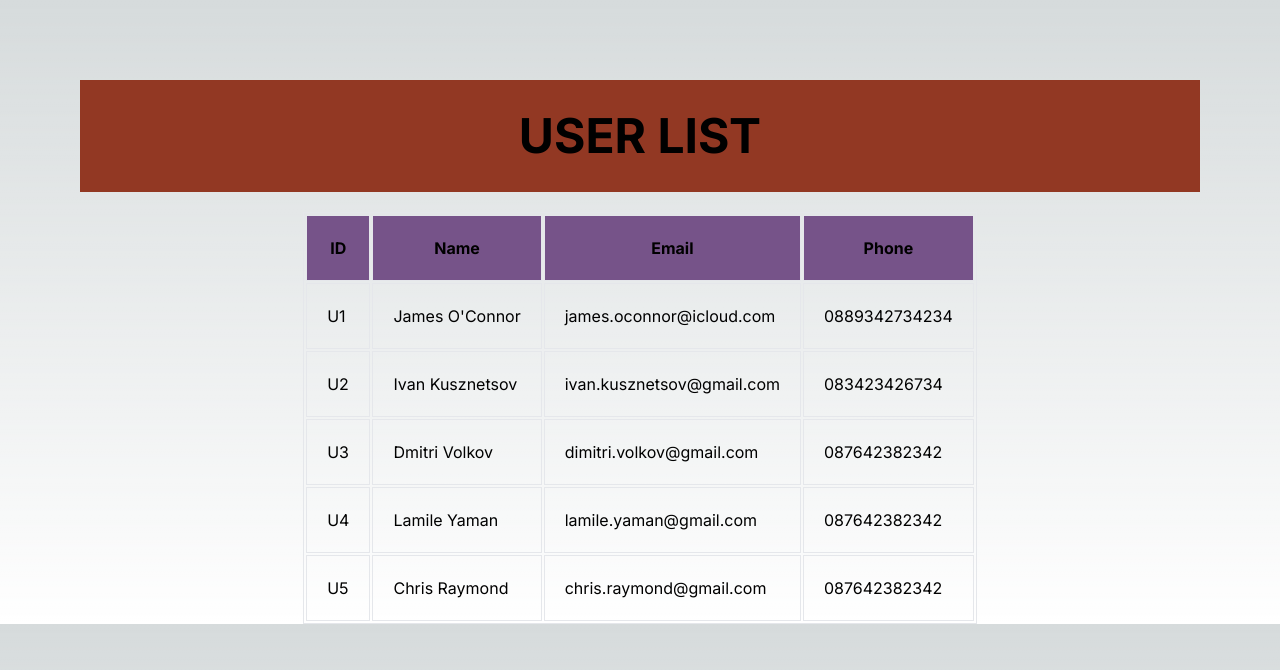
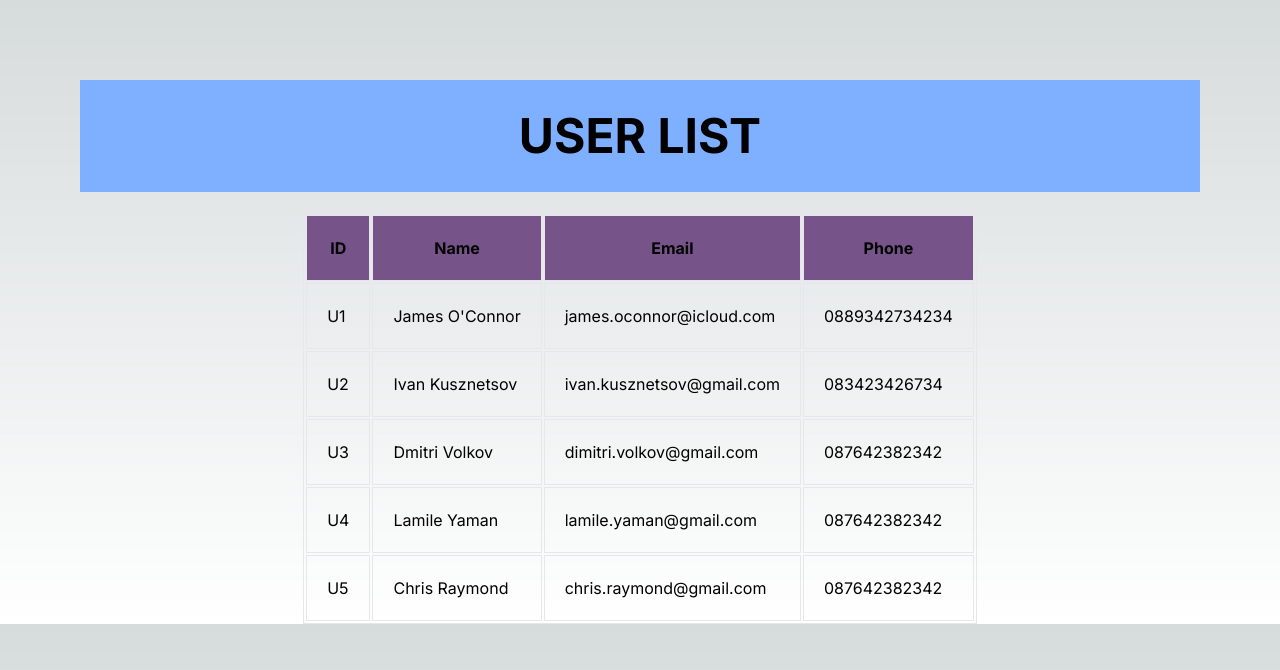
Before and after one commit to raiwirawan/to-do-app, a Next.js app: page /users in a window 1280 px wide. Shown: the top 670 px of the page. Built offline with nearby package versions, Linux system fonts and the light colour scheme.

Commit message:
Change color of user title

```diff
--- a/app/users/page.tsx
+++ b/app/users/page.tsx
@@ -23,7 +23,7 @@ const table1 = createTable({
 export default function Users() {
 	return (
 		<div>
-			<h1 className="text-5xl font-bold py-8 mb-5 text-center bg-[#923823] uppercase">
+			<h1 className="text-5xl font-bold py-8 mb-5 text-center bg-[#7eb0ff] uppercase">
 				{table1.name}
 			</h1>
 			<div className="table-example flex items-center justify-center">
```
